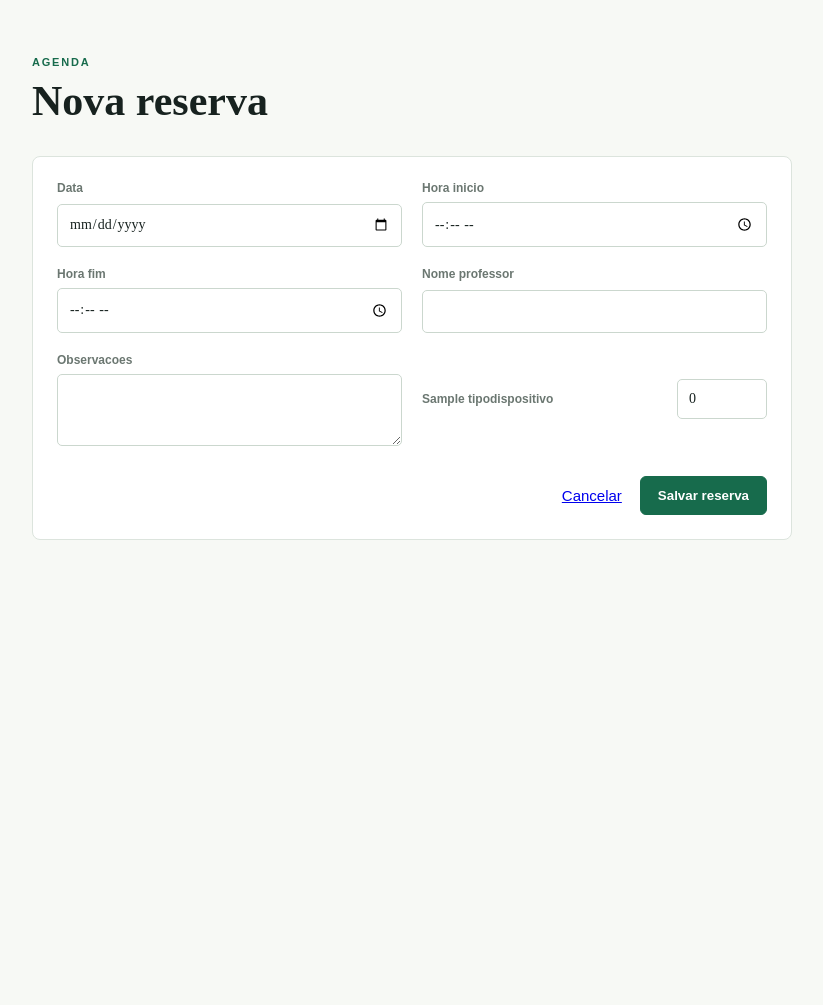
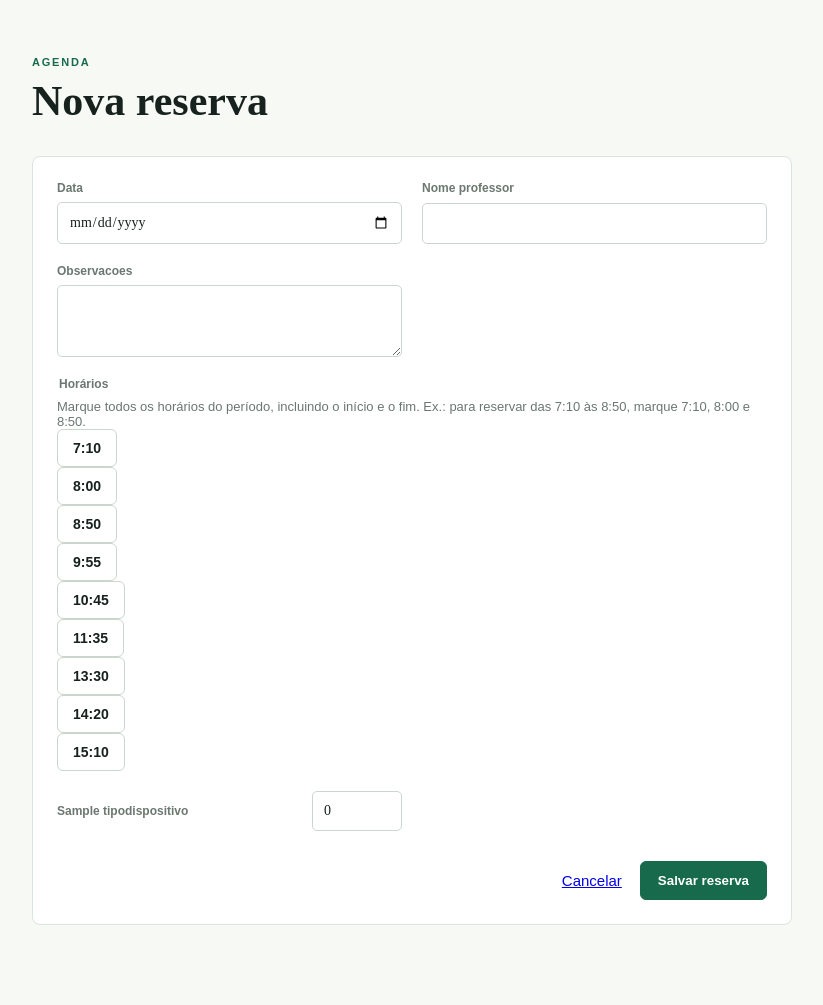
Before and after one commit to KauePO/ControleDeDispositivosCabianca, a Django app: page /reservas/nova/ in a window 1280 px wide. Shown: the part 72-1077 px from the top of the page, without its empty margins (72-895 px from the left). Before the commit the page ends 612 px from the top, so only its background shows below. Run offline with Django 5.2, Linux system fonts and the light colour scheme; a user stored in the database is signed in; tables that the repository leaves empty hold one stand-in row (values such as "Sample post").

Commit message:
Add multi-slot time selection for reservations
Replaces separate start/end time inputs with a checkbox-based schedule selector that enforces at least two consecutive slots. The selected range is converted back into hora_inicio/hora_fim for validation and reservation persistence, while preserving legacy values when editing existing records. The form template was updated to render the new UI and tests cover the new validation and flow.

```diff
--- a/reservas/forms.py
+++ b/reservas/forms.py
@@ -1,21 +1,56 @@
+from datetime import time
+
 from django import forms
 from .models import Categoria, Dispositivo, Reserva, TipoDispositivo
 from .services import validar_itens
 
 
 class ReservaForm(forms.ModelForm):
+    OPCOES_HORARIO = (
+        ("07:10", "7:10"),
+        ("08:00", "8:00"),
+        ("08:50", "8:50"),
+        ("09:55", "9:55"),
+        ("10:45", "10:45"),
+        ("11:35", "11:35"),
+        ("13:30", "13:30"),
+        ("14:20", "14:20"),
+        ("15:10", "15:10"),
+    )
+    horarios = forms.MultipleChoiceField(
+        label="Horários",
+        choices=OPCOES_HORARIO,
+        widget=forms.CheckboxSelectMultiple,
+        error_messages={"required": "Selecione ao menos dois horários."},
+    )
+
     class Meta:
         model = Reserva
-        fields = ("data", "hora_inicio", "hora_fim", "nome_professor", "observacoes")
+        fields = ("data", "nome_professor", "observacoes")
         widgets = {
             "data": forms.DateInput(attrs={"type": "date"}),
-            "hora_inicio": forms.TimeInput(attrs={"type": "time"}),
-            "hora_fim": forms.TimeInput(attrs={"type": "time"}),
             "observacoes": forms.Textarea(attrs={"rows": 3}),
         }
 
     def __init__(self, *args, **kwargs):
         super().__init__(*args, **kwargs)
+        self._horarios_iniciais = []
+        self._horario_original = None
+        if self.instance.pk:
+            opcoes = [valor for valor, _ in self.OPCOES_HORARIO]
+            inicio = self.instance.hora_inicio.strftime("%H:%M")
+            fim = self.instance.hora_fim.strftime("%H:%M")
+            inicio_index = max((i for i, valor in enumerate(opcoes) if valor <= inicio), default=0)
+            fim_index = min((i for i, valor in enumerate(opcoes) if valor >= fim), default=len(opcoes) - 1)
+            if fim_index <= inicio_index:
+                if inicio_index == len(opcoes) - 1:
+                    inicio_index -= 1
+                else:
+                    fim_index = inicio_index + 1
+            self._horarios_iniciais = opcoes[inicio_index:fim_index + 1]
+            self._horario_original = (self.instance.hora_inicio, self.instance.hora_fim)
+            self.initial["horarios"] = self._horarios_iniciais
+
         existentes = {item.tipo_dispositivo_id: item.quantidade for item in self.instance.itens.all()} if self.instance.pk else {}
         for tipo in TipoDispositivo.objects.all():
             self.fields[f"tipo_{tipo.pk}"] = forms.IntegerField(
@@ -24,10 +59,33 @@ class ReservaForm(forms.ModelForm):
 
     def clean(self):
         cleaned = super().clean()
-        if not all(cleaned.get(campo) for campo in ("data", "hora_inicio", "hora_fim")):
+        selecionados = cleaned.get("horarios", [])
+        if len(selecionados) < 2:
+            if "horarios" not in self.errors:
+                self.add_error("horarios", "Selecione pelo menos dois horários para definir o período.")
             return cleaned
+
+        ordem = [valor for valor, _ in self.OPCOES_HORARIO]
+        indices = sorted(ordem.index(valor) for valor in selecionados)
+        if indices != list(range(indices[0], indices[-1] + 1)):
+            self.add_error("horarios", "Selecione horários consecutivos para formar um período contínuo.")
+            return cleaned
+
+        selecionados_ordenados = [ordem[indice] for indice in indices]
+        if self._horario_original and selecionados_ordenados == self._horarios_iniciais:
+            hora_inicio, hora_fim = self._horario_original
+        else:
+            hora_inicio = time.fromisoformat(selecionados_ordenados[0])
+            hora_fim = time.fromisoformat(selecionados_ordenados[-1])
+        cleaned["hora_inicio"] = hora_inicio
+        cleaned["hora_fim"] = hora_fim
+        self.instance.hora_inicio = hora_inicio
+        self.instance.hora_fim = hora_fim
+        if not cleaned.get("data"):
+            return cleaned
+
         itens = {int(nome.split("_")[1]): valor for nome, valor in self.cleaned_data.items() if nome.startswith("tipo_") and valor}
-        erros = validar_itens(cleaned["data"], cleaned["hora_inicio"], cleaned["hora_fim"], itens, self.instance.pk)
+        erros = validar_itens(cleaned["data"], hora_inicio, hora_fim, itens, self.instance.pk)
         for chave, mensagem in erros.items():
             if chave != "__all__":
                 self.add_error(f"tipo_{chave}", mensagem)
--- a/reservas/models.py
+++ b/reservas/models.py
@@ -65,7 +65,7 @@ class Reserva(models.Model):
         verbose_name_plural = "reservas"
 
     def clean(self):
-        if self.hora_inicio >= self.hora_fim:
+        if self.hora_inicio and self.hora_fim and self.hora_inicio >= self.hora_fim:
             raise ValidationError({"hora_fim": "O horário final deve ser posterior ao inicial."})
 
     @property
--- a/templates/reservas/reserva_form.html
+++ b/templates/reservas/reserva_form.html
@@ -1 +1,35 @@
-{% extends 'base.html' %}{% block title %}{{ titulo }} | SITEC{% endblock %}{% block content %}<div class="page-head"><div><p class="eyebrow">AGENDA</p><h1>{{ titulo }}</h1></div></div><form method="post" class="panel form-layout">{% csrf_token %}{% for field in form %}<label class="{% if field.name|slice:':5' == 'tipo_' %}quantity{% endif %}">{{ field.label }}{{ field }}{% for error in field.errors %}<small class="error">{{ error }}</small>{% endfor %}</label>{% endfor %}{% for error in form.non_field_errors %}<p class="error">{{ error }}</p>{% endfor %}<div class="form-actions"><a href="{% url 'reserva_list' %}">Cancelar</a><button class="button primary">Salvar reserva</button></div></form>{% endblock %}
+{% extends 'base.html' %}
+{% block title %}{{ titulo }} | SITEC{% endblock %}
+{% block content %}
+<style>
+	.time-picker { grid-column: 1 / -1; min-width: 0; border: 0; padding: 0; margin: 0; }
+	.time-picker legend { margin-bottom: 8px; font-size: 12px; font-weight: 700; color: var(--muted); }
+	.time-help { margin: 0 0 12px; color: var(--muted); font-size: 13px; }
+	.time-options ul { display: flex; flex-wrap: wrap; gap: 9px; list-style: none; padding: 0; margin: 0; }
+	.time-options li { margin: 0; }
+	.time-options label { display: inline-flex; position: relative; align-items: center; border: 1px solid #cbd7ce; border-radius: 6px; background: #fff; color: var(--ink); padding: 10px 15px; cursor: pointer; font-size: 14px; }
+	.time-options label:hover { border-color: var(--green); }
+	.time-options label:has(input:checked) { border-color: var(--green); background: var(--green); color: #fff; }
+	.time-options input { position: absolute; width: 1px; height: 1px; padding: 0; margin: -1px; overflow: hidden; clip: rect(0, 0, 0, 0); white-space: nowrap; clip-path: inset(50%); }
+	.time-options label:focus-within { outline: 3px solid var(--mint); outline-offset: 2px; }
+	.time-picker .error { display: block; margin-top: 8px; }
+</style>
+<div class="page-head"><div><p class="eyebrow">AGENDA</p><h1>{{ titulo }}</h1></div></div>
+<form method="post" class="panel form-layout">
+	{% csrf_token %}
+	{% for field in form %}
+		{% if field.name == 'horarios' %}
+			<fieldset class="time-picker">
+				<legend>{{ field.label }}</legend>
+				<p class="time-help">Marque todos os horários do período, incluindo o início e o fim. Ex.: para reservar das 7:10 às 8:50, marque 7:10, 8:00 e 8:50.</p>
+				<div class="time-options">{{ field }}</div>
+				{% for error in field.errors %}<small class="error">{{ error }}</small>{% endfor %}
+			</fieldset>
+		{% else %}
+			<label class="{% if field.name|slice:':5' == 'tipo_' %}quantity{% endif %}">{{ field.label }}{{ field }}{% for error in field.errors %}<small class="error">{{ error }}</small>{% endfor %}</label>
+		{% endif %}
+	{% endfor %}
+	{% for error in form.non_field_errors %}<p class="error">{{ error }}</p>{% endfor %}
+	<div class="form-actions"><a href="{% url 'reserva_list' %}">Cancelar</a><button class="button primary">Salvar reserva</button></div>
+</form>
+{% endblock %}
```
Also changed, not shown: reservas/tests.py (+83 -0 lines).
